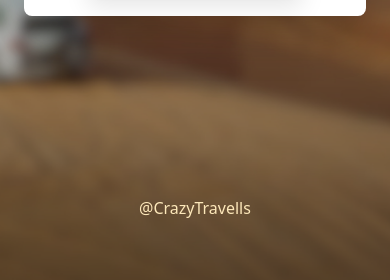
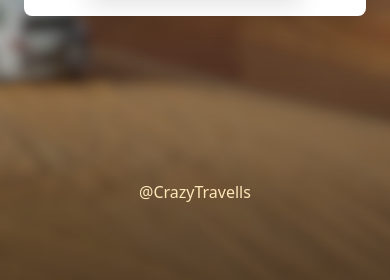
Before and after one commit to adityackar/CrazyTravels, a plain HTML site: page index.html in a window 390 px wide. Shown: the part 560-840 px from the top of the page. Drawn offline with nearby package versions, Linux system fonts and the light colour scheme.

Commit message:
UI Change

```diff
--- a/index.html
+++ b/index.html
@@ -48,7 +48,7 @@
         </a>
       </div>
     </div>
-    <footer class="flex justify-center items-center text-[#fde8ba] mt-auto mb-16 md:mb-10 animate__animated animate__bounceInUp">
+    <footer class="flex justify-center items-center text-[#fde8ba] mt-auto mb-20 md:mb-10 animate__animated animate__bounceInUp">
       @CrazyTravells
     </footer>
   </body>
```
